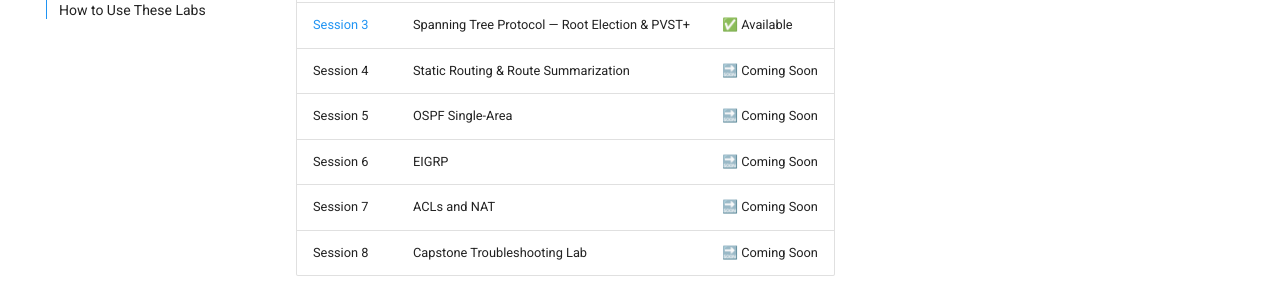
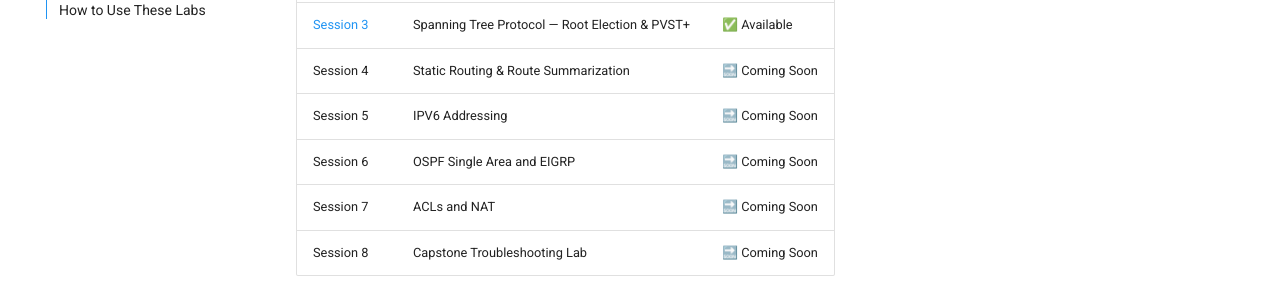
Before and after one commit to DaveGirgis/NetworkSwitchLab, an MkDocs documentation site: the page built from docs/index.md, in a window 1280 px wide and 900 px high, scrolled down 445 px. Shown: the part 152-452 px from the top of the window. Built offline with MkDocs 1.6.1 and Material for MkDocs 9.7.7, drawn with Linux system fonts in a browser that asks for light colours; comment, search, counter and statistics services are not loaded.

Commit message:
Update index.md

```diff
--- a/docs/index.md
+++ b/docs/index.md
@@ -16,8 +16,8 @@ tables, step-by-step tasks, verification commands, and troubleshooting guides.
 | [Session 2](session2/index.md) | Switching Fundamentals II — Inter-VLAN Routing | ✅ Available |
 | [Session 3](session3/index.md) | Spanning Tree Protocol — Root Election & PVST+ | ✅ Available |
 | Session 4 | Static Routing & Route Summarization | 🔜 Coming Soon |
-| Session 5 | OSPF Single-Area | 🔜 Coming Soon |
-| Session 6 | EIGRP | 🔜 Coming Soon |
+| Session 5 | IPV6 Addressing | 🔜 Coming Soon |
+| Session 6 | OSPF Single Area and EIGRP | 🔜 Coming Soon |
 | Session 7 | ACLs and NAT | 🔜 Coming Soon |
 | Session 8 | Capstone Troubleshooting Lab | 🔜 Coming Soon |
 
```
